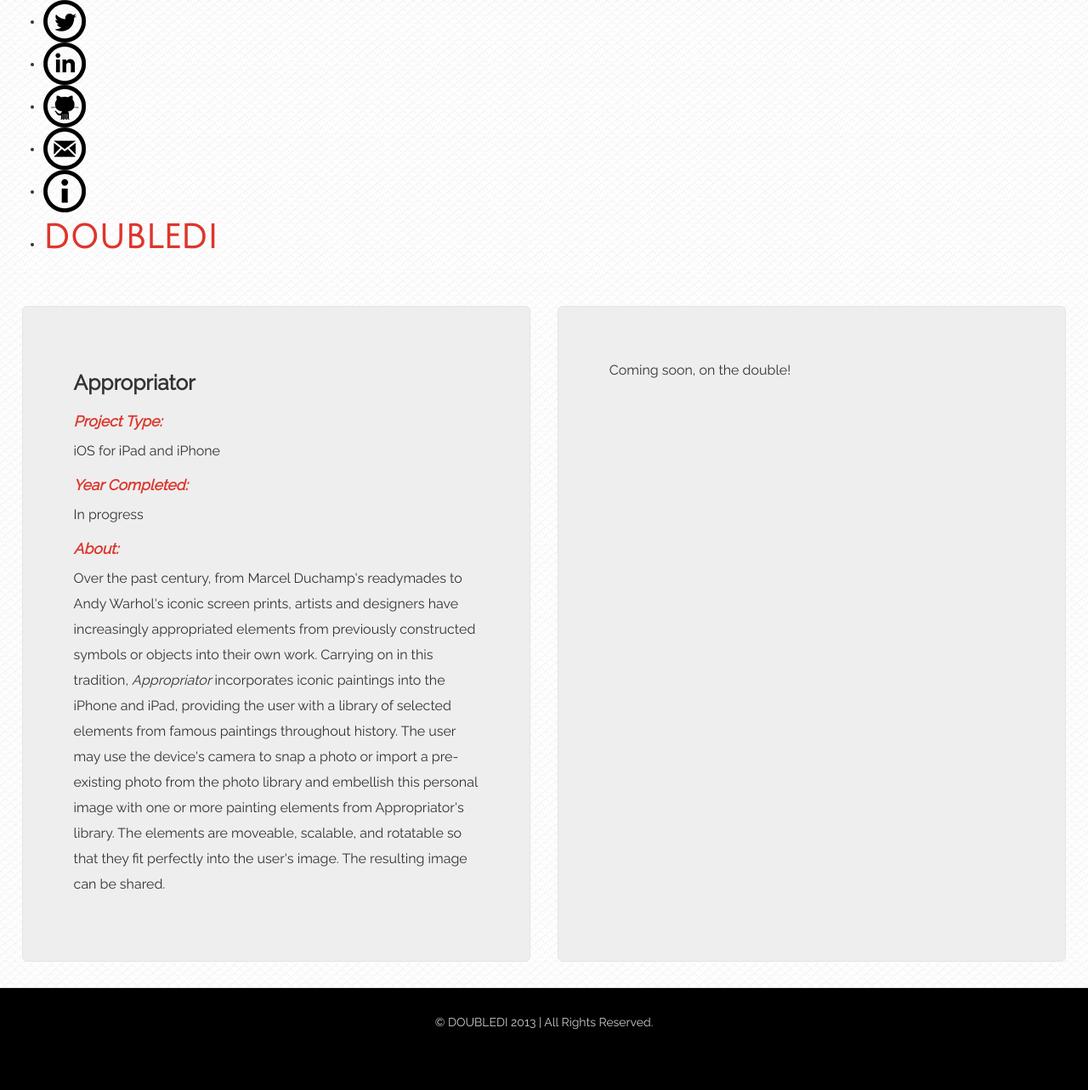
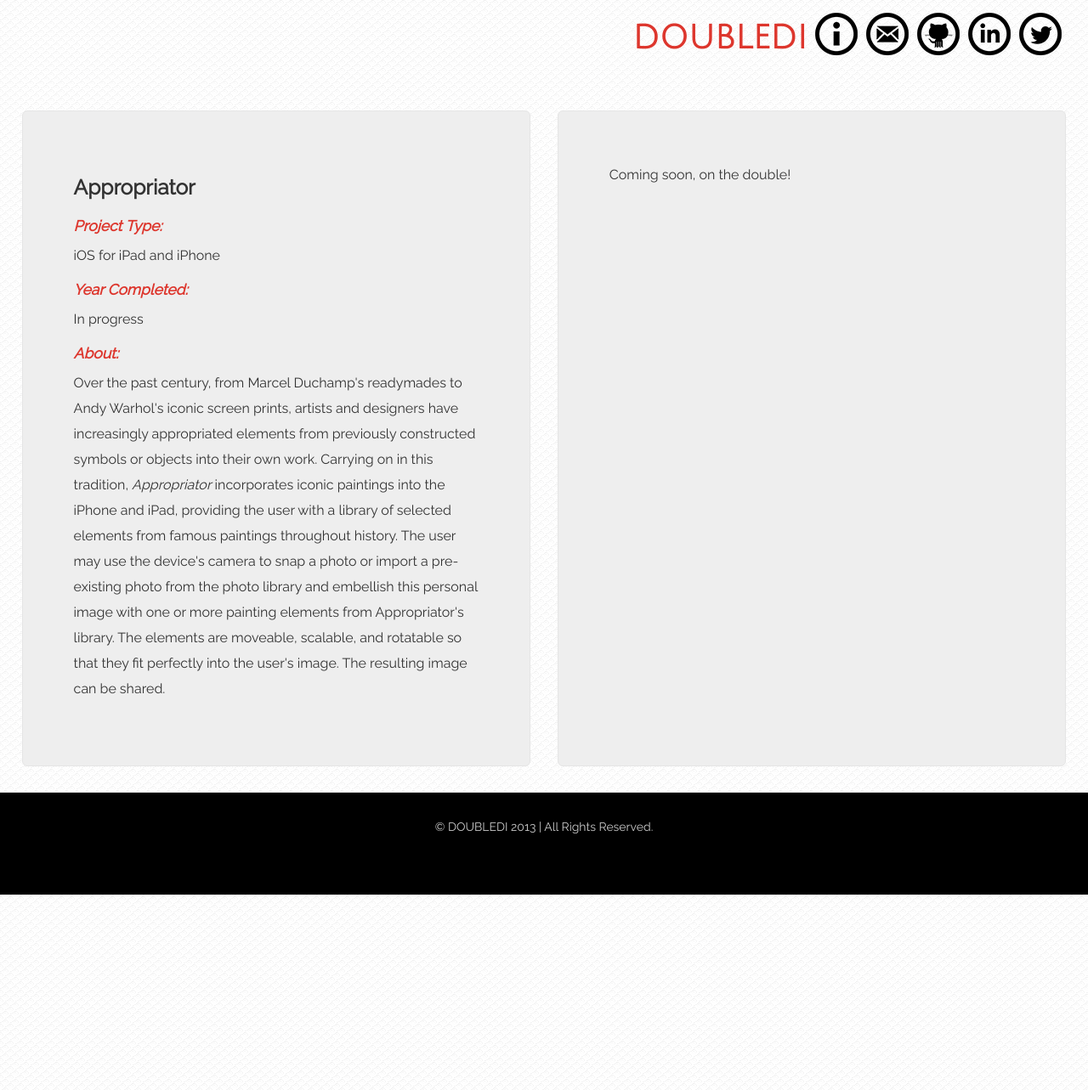
Before and after one commit to diannamertz/doubledi.github.com, a Jekyll site: the page built from appropriator.html, in a window 1280 px wide. Shown: the whole page at 85% size. Built offline with Jekyll 4.4.1, drawn with Linux system fonts in a browser that asks for light colours.

```diff
--- a/_layouts/default.html
+++ b/_layouts/default.html
@@ -12,7 +12,7 @@
       <div id="wrap">
         <div class="container-fluid">
           <div class="row-fluid">
-            <div class="navigation">
+            <nav role="navigation">
               <ul>
                 <li><a href="https://twitter.com/doubledidouble" target="_blank"><img src="/img/icon-twitter.png"></a></li>
                 <li><a href="http://www.linkedin.com/pub/dianna-mertz/5a/112/3bb" target="_blank"> <img src="/img/icon-in.png"></a></li>
@@ -21,7 +21,7 @@
                 <li><a href="#myModal" role="btn" data-toggle="modal"> <img src="/img/icon-info.png"></a></li>
                 <li><a href="/index.html"><h1>DOUBLEDI</h1></a></li>
               </ul>
-            </div>
+            </nav>
           </div> <!--row-fluid-->
           <!-- Modal -->
           <div id="myModal" class="modal hide fade" tabindex="-1" role="dialog" aria-labelledby="myModalLabel" aria-hidden="true">
```
